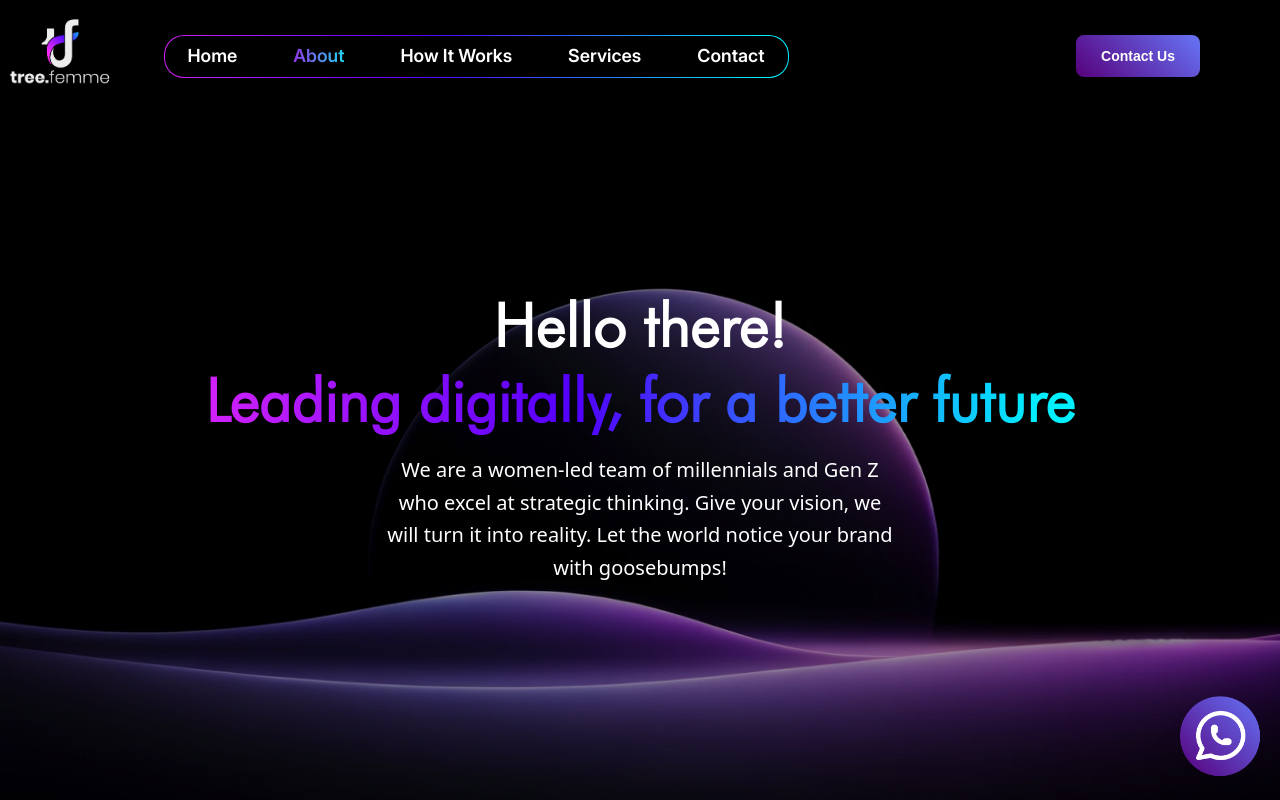
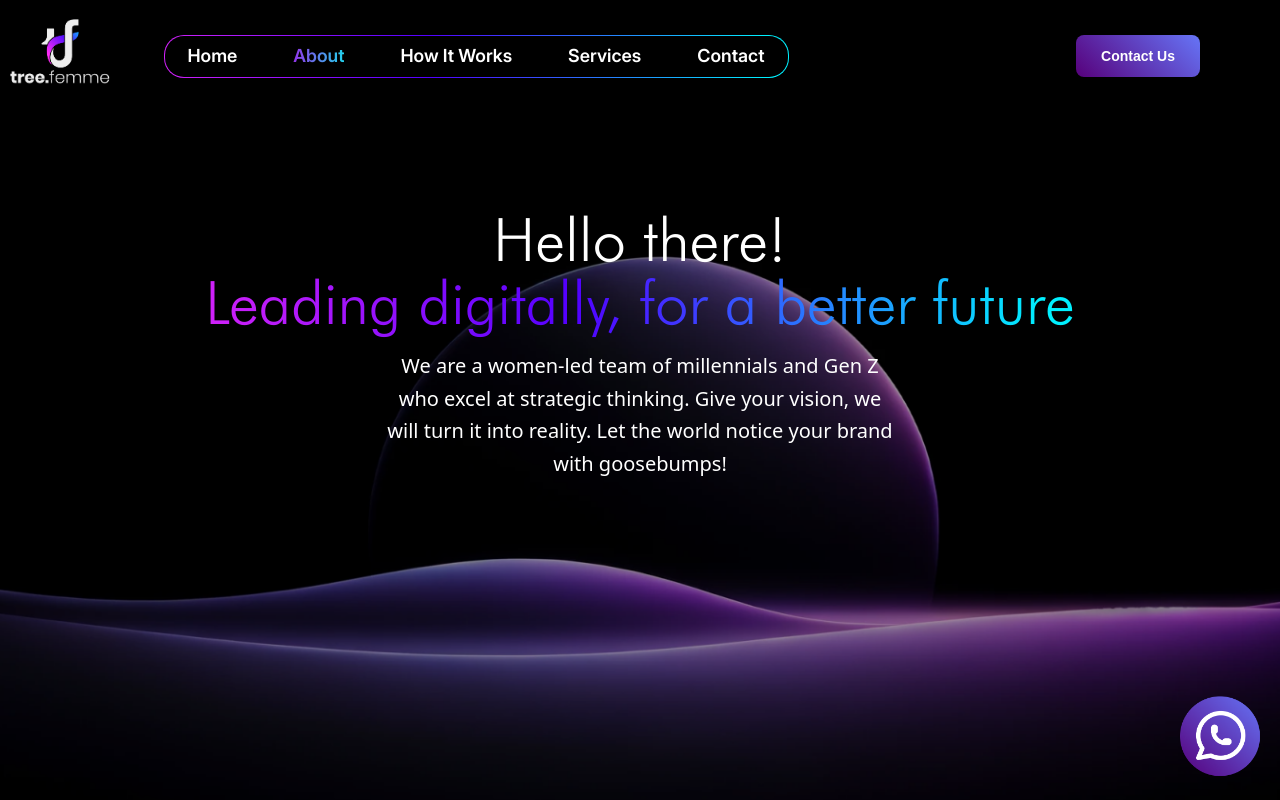
Before and after one commit to TREE-DIGITAL-MARKETING/tree.femme-website, a React (Vite) app: page /about in a window 1280 px wide. Shown: the top 800 px of the page. Built offline with nearby package versions, Linux system fonts and the light colour scheme.

Commit message:
minor change in about

```diff
--- a/src/components/About/index.jsx
+++ b/src/components/About/index.jsx
@@ -10,10 +10,10 @@ const About = () => {
 
   {/* Hero Section */}
   <section
-  className="relative flex flex-col items-center justify-center text-center py-5 sm:py-10 md:py-20 overflow-hidden w-full max-w-[1440px]"
+  className="relative flex flex-col items-center justify-center text-center py-5 sm:py-10 md:py-20 overflow-hidden w-full max-w-[1440px] mb-32"
 >
   <div
-    className="relative z-10 flex flex-col items-center px-4 sm:px-8 bg-cover bg-center w-full h-[50vh] sm:h-[85vh] md:h-[90vh]"
+    className="relative z-20 flex flex-col items-center px-4 sm:px-8 bg-cover bg-center w-full h-[35vh] sm:h-[85vh] md:h-[90vh] -mt-8"
     style={{
       backgroundImage: 'url(./image/Aboutbg.png)',
     }}
@@ -30,11 +30,11 @@ const About = () => {
     </div>
 
     {/* Heading */}
-    <h1 className="text-[40px] sm:text-[50px] md:text-[60px] font-semibold text-white font-futuraLight mt-24 leading-tight">
+    <h1 className="text-[40px] sm:text-[50px] md:text-[60px] font-[500] text-white font-futuraLight mt-12 leading-[50px] sm:leading-[63.1px]">
   Hello there!
   <br />
   <span
-        className="bg-clip-text text-transparent text-[40px] sm:text-[50px] md:text-[60px] font-futuraLight"
+    className="bg-clip-text text-transparent text-[40px] sm:text-[50px] md:text-[60px] font-futuraLight leading-[50px] sm:leading-[63.1px]"
     style={{
       backgroundImage:
         'linear-gradient(267.03deg, #00F0FF 4.01%, #5200FF 57.55%, #FF2DF7 114.97%)',
@@ -44,8 +44,9 @@ const About = () => {
   </span>
 </h1>
 
+
     {/* Description */}
-    <p className="mt-4 max-w-sm sm:max-w-md md:max-w-lg text-white text-[16px] sm:text-[18px] md:text-[20px] font-light leading-relaxed">
+    <p className="mt-4 max-w-sm sm:max-w-md md:max-w-lg text-white text-[16px] sm:text-[18px] md:text-[20px] font-[300] leading-relaxed">
       We are a women-led team of millennials and Gen Z who excel at strategic thinking.
       Give your vision, we will turn it into reality. Let the world notice your brand
       with goosebumps!
```
Lines whose indentation alone changed are shown as unchanged.
